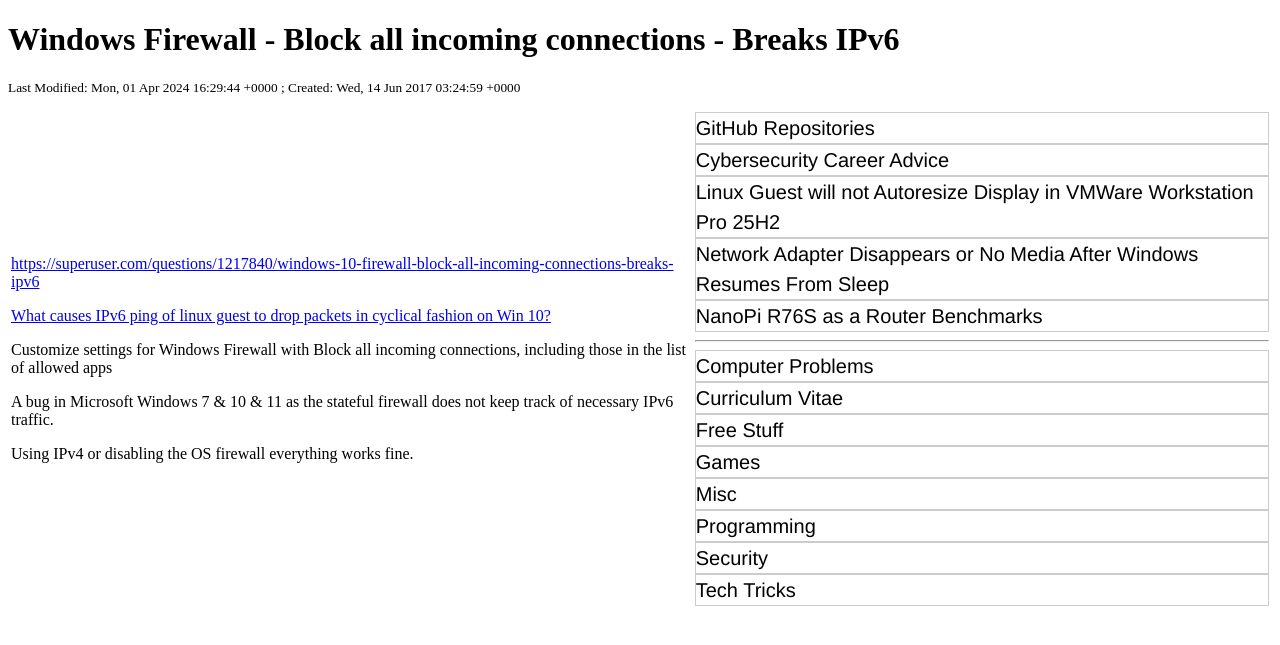
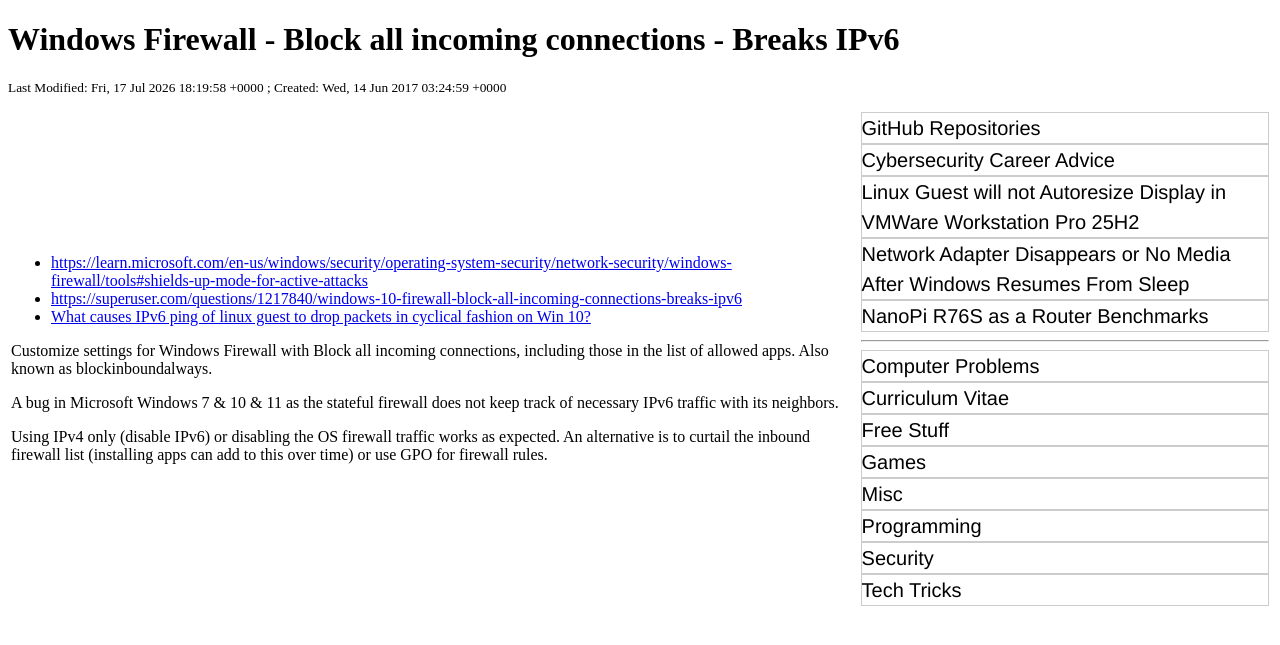
Before and after one commit to rbeede/rbeede.github.io, a Jekyll site: the page built from _posts/2017-06-13-windows_firewall_-_block_all_incoming_connections_-_breaks_ipv6.html, in a window 1280 px wide. Shown: the top 645 px of the page. Built offline with Jekyll 4.4.1, drawn with Linux system fonts in a browser that asks for light colours.

Commit message:
Revise Windows Firewall article with new links and details
Updated the content to include additional resources and clarify the issue with Windows Firewall and IPv6 traffic.

```diff
--- a/_posts/2017-06-13-windows_firewall_-_block_all_incoming_connections_-_breaks_ipv6.html
+++ b/_posts/2017-06-13-windows_firewall_-_block_all_incoming_connections_-_breaks_ipv6.html
@@ -1,26 +1,24 @@
 ---
 creation_epoch: 1497410699
-lastmod_epoch: 1711988984
+lastmod_epoch: 1784312398
 categories: ['Computer Problems']
 title: Windows Firewall - Block all incoming connections - Breaks IPv6
 ---
 
+<ul>
+  <li><a href="https://learn.microsoft.com/en-us/windows/security/operating-system-security/network-security/windows-firewall/tools#shields-up-mode-for-active-attacks">https://learn.microsoft.com/en-us/windows/security/operating-system-security/network-security/windows-firewall/tools#shields-up-mode-for-active-attacks</a></li>
+  <li><a href="https://superuser.com/questions/1217840/windows-10-firewall-block-all-incoming-connections-breaks-ipv6">https://superuser.com/questions/1217840/windows-10-firewall-block-all-incoming-connections-breaks-ipv6</a></li>
+  <li><a href="https://superuser.com/questions/1777708/what-causes-ipv6-ping-of-linux-guest-to-drop-packets-in-cyclical-fashion-on-win">What causes IPv6 ping of linux guest to drop packets in cyclical fashion on Win 10?</a></li>
+</ul>
+
 <p>
-<a href="https://superuser.com/questions/1217840/windows-10-firewall-block-all-incoming-connections-breaks-ipv6">https://superuser.com/questions/1217840/windows-10-firewall-block-all-incoming-connections-breaks-ipv6</a>
+Customize settings for Windows Firewall with Block all incoming connections, including those in the list of allowed apps. Also known as blockinboundalways.
 </p>
 
 <p>
-<a href="https://superuser.com/questions/1777708/what-causes-ipv6-ping-of-linux-guest-to-drop-packets-in-cyclical-fashion-on-win">What causes IPv6 ping of linux guest to drop packets in cyclical fashion on Win 10?</a>
+A bug in Microsoft Windows 7 & 10 & 11 as the stateful firewall does not keep track of necessary IPv6 traffic with its neighbors.
 </p>
 
 <p>
-Customize settings for Windows Firewall with Block all incoming connections, including those in the list of allowed apps
+Using IPv4 only (disable IPv6) or disabling the OS firewall traffic works as expected. An alternative is to curtail the inbound firewall list (installing apps can add to this over time) or use GPO for firewall rules.
 </p>
-
-<p>
-A bug in Microsoft Windows 7 & 10 & 11 as the stateful firewall does not keep track of necessary IPv6 traffic.
-</p>
-
-<p>
-Using IPv4 or disabling the OS firewall everything works fine.
-</p>
```
